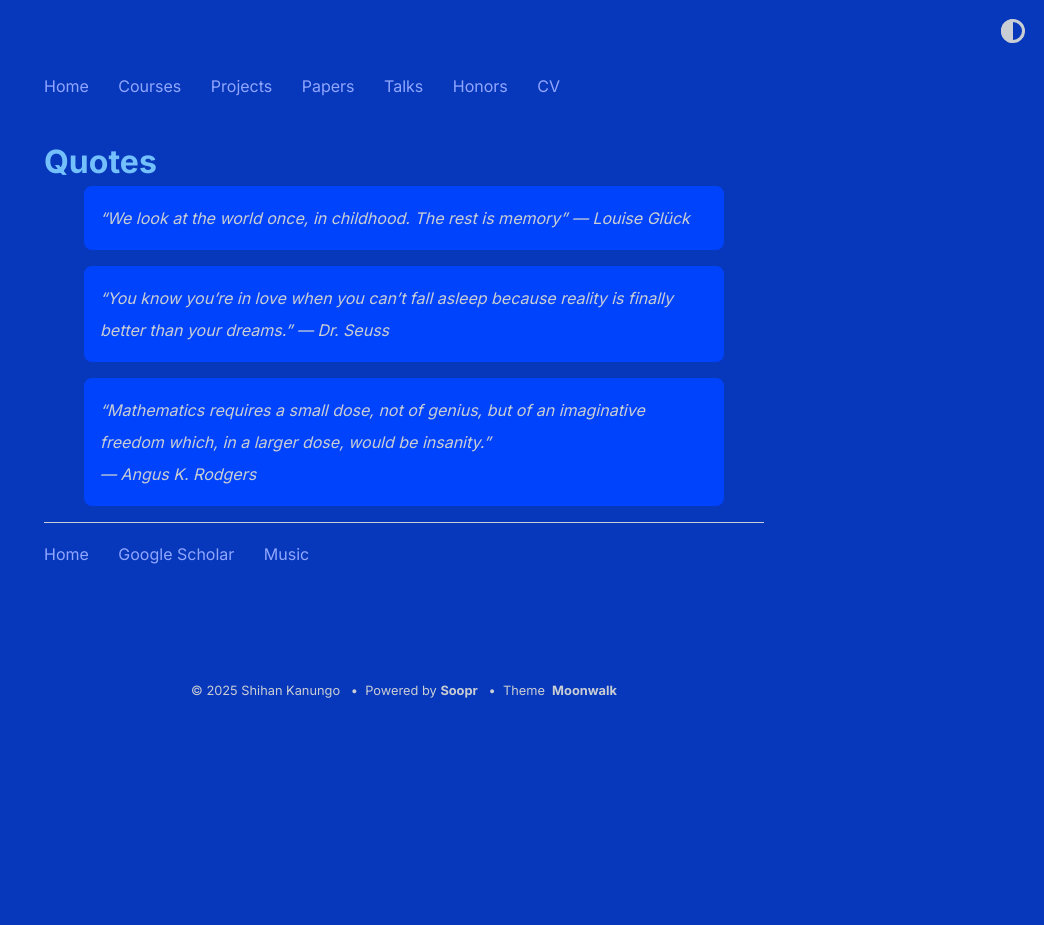
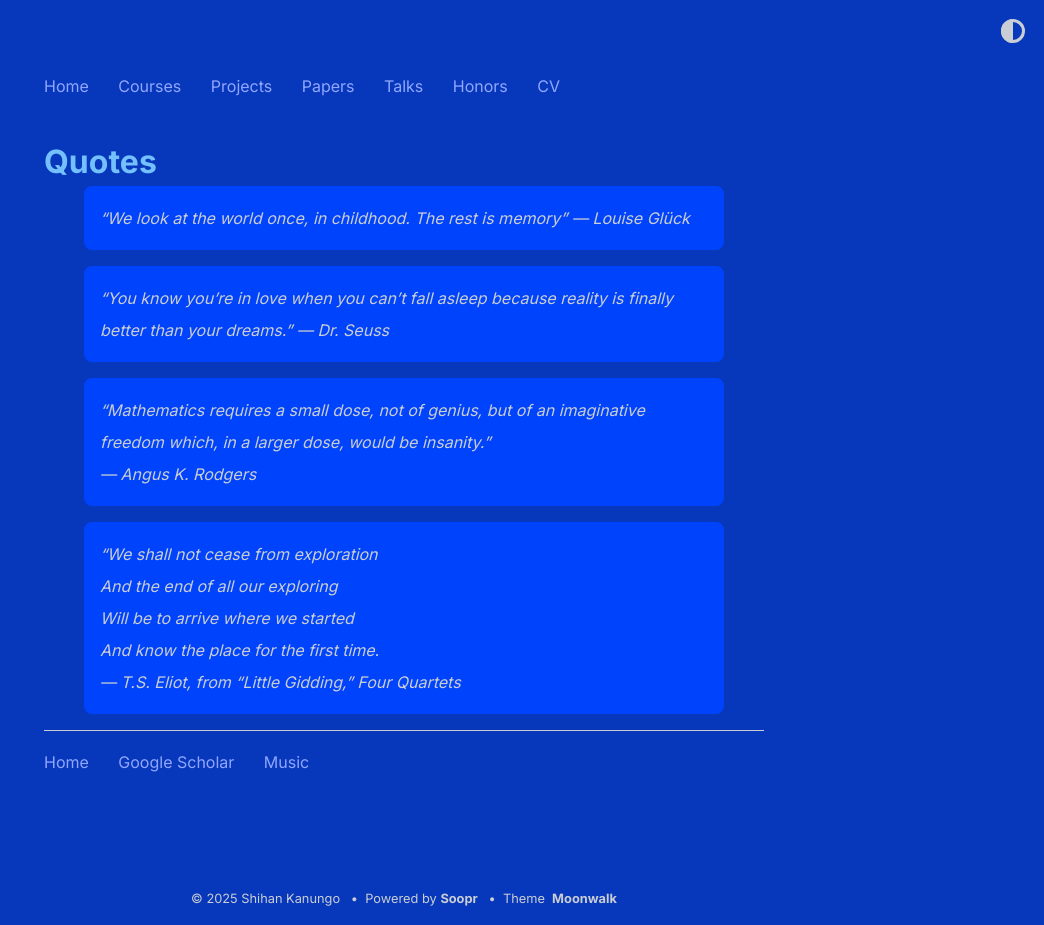
Before and after one commit to shihankanungo/shihankanungo.github.io, a Jekyll site: the page built from quotes.md, in a window 1280 px wide. Shown: the whole page, without its empty margins (236-1280 px from the left). Built offline with Jekyll 4.4.1, drawn with Linux system fonts in a browser that asks for light colours; before the commit the page ends 900 px from its top, so only the background shows below that.

Commit message:
Update quotes.md

```diff
--- a/quotes.md
+++ b/quotes.md
@@ -8,3 +8,9 @@
 > "You know you're in love when you can't fall asleep because reality is finally better than your dreams." --- Dr. Seuss
 
 > "Mathematics requires a small dose, not of genius, but of an imaginative freedom which, in a larger dose, would be insanity." <br> --- Angus K. Rodgers
+
+> "We shall not cease from exploration <br>
+And the end of all our exploring <br>
+Will be to arrive where we started <br>
+And know the place for the first time. <br>
+--- T.S. Eliot, from "Little Gidding," <i>Four Quartets</i>
```
